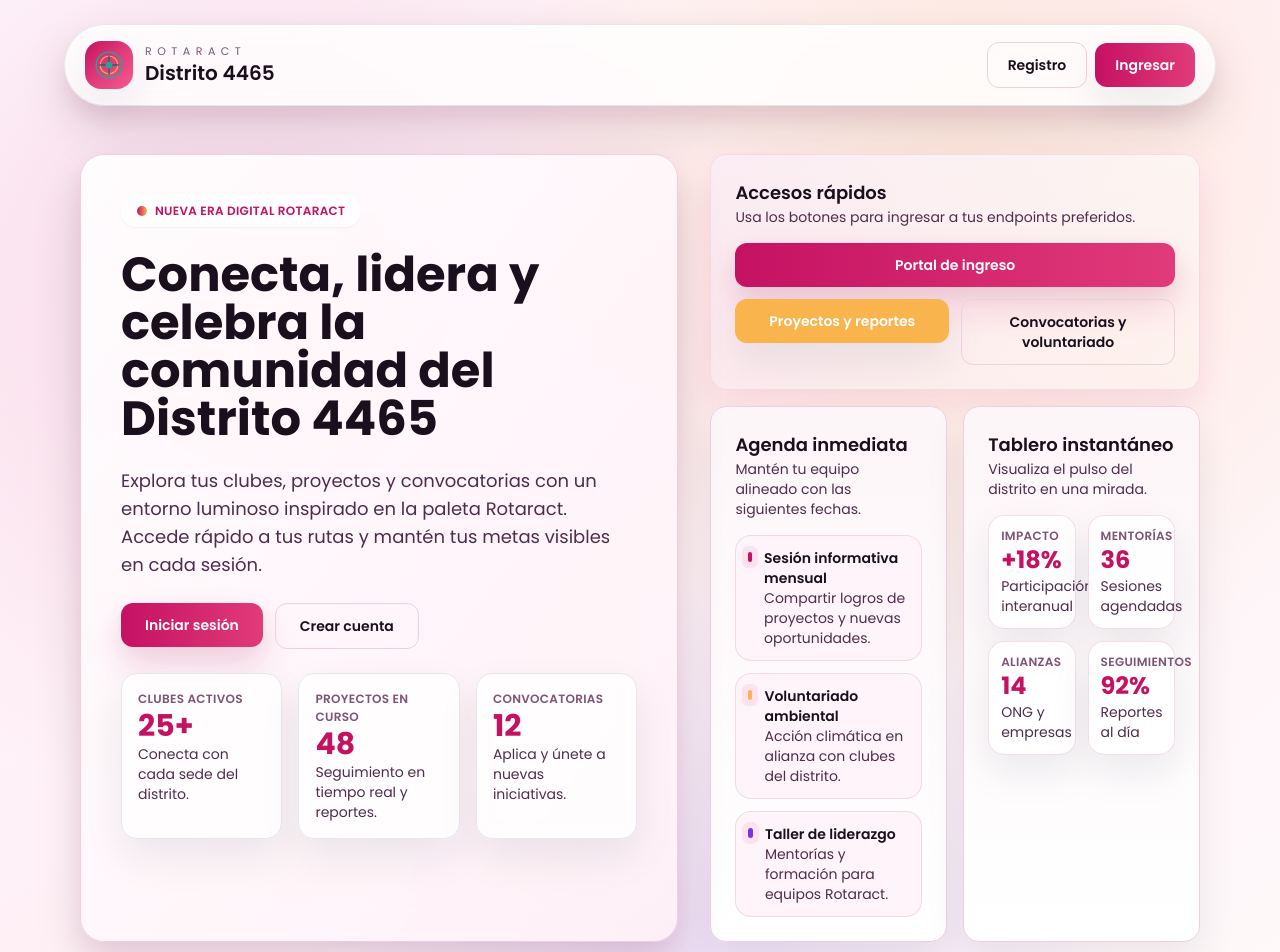
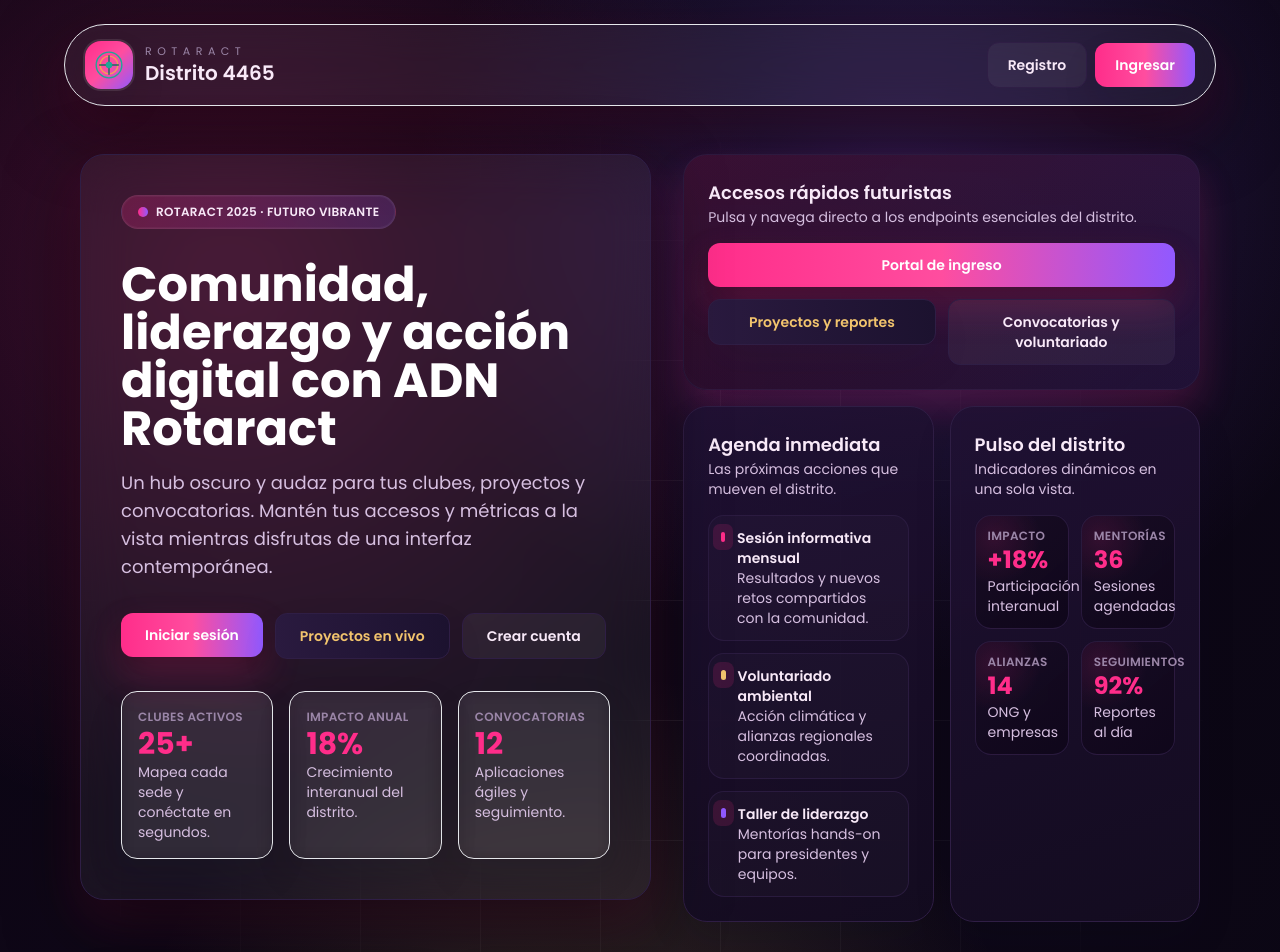
Before and after one commit to JoanSolignac/rotaract_d4465_front, a React (Vite) app: page / in a window 1280 px wide. Shown: the top 952 px of the page. Built offline with nearby package versions, Linux system fonts and the light colour scheme.

Commit message:
Craft dark futuristic Rotaract landing

```diff
--- a/src/assets/theme.css
+++ b/src/assets/theme.css
@@ -1,24 +1,24 @@
 :root {
-  --primary: #c51162;
-  --primary-dark: #9d0f53;
-  --secondary: #f9b44e;
-  --secondary-dark: #d68c1c;
-  --accent: #7a33e4;
+  --primary: #ff2d8a;
+  --primary-dark: #d61f6d;
+  --secondary: #f2c46d;
+  --secondary-dark: #d6a94f;
+  --accent: #9159ff;
 
-  --text-primary: #1a0f1c;
-  --text-secondary: #4f2d4a;
-  --text-muted: #7d5574;
+  --text-primary: #f8e9f8;
+  --text-secondary: #d6bfe0;
+  --text-muted: #9b86a8;
 
-  --bg-surface: #ffffff;
-  --bg-soft: #fff4f9;
-  --bg-panel: #fff7fb;
+  --bg-surface: #0d0716;
+  --bg-soft: #140c20;
+  --bg-panel: #1a102b;
 
-  --border-subtle: #eecfe1;
-  --border-strong: #dcb1cf;
+  --border-subtle: #2f1e45;
+  --border-strong: #5c3f7b;
 
-  --success: #3cbf9a;
-  --warning: #f6b044;
-  --danger: #eb4b4b;
+  --success: #38d6a2;
+  --warning: #f6c45c;
+  --danger: #ff6b6b;
 }
 
 body {
@@ -33,5 +33,5 @@
 .material-surface {
   background: var(--bg-panel);
   border-radius: 1rem;
-  box-shadow: 0 20px 60px rgba(5, 9, 18, 0.45);
+  box-shadow: 0 20px 60px rgba(3, 2, 8, 0.65);
 }
--- a/src/components/ui/Button.tsx
+++ b/src/components/ui/Button.tsx
@@ -12,11 +12,11 @@
 
 const variantClasses: Record<ButtonVariant, string> = {
   primary:
-    "bg-gradient-to-r from-primary to-[#e13b7a] text-white shadow-soft hover:from-primary-dark hover:to-primary focus-visible:ring-primary-dark",
+    "bg-gradient-to-r from-primary via-[#ff4d9f] to-accent text-white shadow-soft hover:from-primary-dark hover:to-accent focus-visible:ring-primary-dark",
   secondary:
-    "bg-secondary text-white shadow-soft hover:bg-secondary/90 focus-visible:ring-secondary/80",
+    "bg-gradient-to-r from-[#2a1a3f] to-[#1c122f] text-secondary shadow-soft hover:brightness-110 focus-visible:ring-secondary/70 border border-border-subtle",
   ghost:
-    "bg-transparent text-text-primary border border-border-subtle hover:bg-[#fbe5f3] focus-visible:ring-primary",
+    "bg-white/5 text-text-primary border border-border-subtle hover:bg-white/10 focus-visible:ring-primary",
 };
 
 export const Button = ({
--- a/src/index.css
+++ b/src/index.css
@@ -8,22 +8,24 @@
 body {
   @apply bg-bg-soft text-text-primary;
   min-height: 100vh;
-  background-image: radial-gradient(circle at 12% 10%, rgba(197, 17, 98, 0.12), transparent 32%),
-    radial-gradient(circle at 82% 0%, rgba(249, 180, 78, 0.18), transparent 30%),
-    radial-gradient(circle at 40% 80%, rgba(124, 58, 237, 0.12), transparent 26%),
-    linear-gradient(145deg, #fff7fc 0%, #fef0f4 45%, #fffdfc 100%);
+  background-color: #0c0715;
+  background-image:
+    radial-gradient(circle at 15% 20%, rgba(255, 45, 138, 0.25), transparent 30%),
+    radial-gradient(circle at 80% 10%, rgba(145, 89, 255, 0.2), transparent 28%),
+    radial-gradient(circle at 50% 85%, rgba(242, 196, 109, 0.18), transparent 32%),
+    linear-gradient(145deg, rgba(7, 2, 12, 0.85) 0%, rgba(12, 6, 20, 0.95) 50%, #0a0712 100%);
   background-attachment: fixed;
 }
 
 button,
 .btn {
-  transition: transform 0.15s ease, box-shadow 0.15s ease;
+  transition: transform 0.2s ease, box-shadow 0.2s ease;
 }
 
 button:hover:not(:disabled),
 .btn:hover:not(:disabled) {
-  transform: translateY(-1px);
-  box-shadow: 0 10px 25px rgba(197, 17, 98, 0.18);
+  transform: translateY(-2px) scale(1.01);
+  box-shadow: 0 16px 40px rgba(255, 45, 138, 0.25);
 }
 
 button:disabled,
@@ -38,6 +40,8 @@
 .swal2-popup {
   font-family: "Poppins", "Inter", system-ui, -apple-system, BlinkMacSystemFont, "Segoe UI", sans-serif;
   border-radius: 1.5rem !important;
+  background: linear-gradient(160deg, #1b102b, #120c1d) !important;
+  color: var(--text-primary) !important;
 }
 
 .swal2-styled {
@@ -47,78 +51,108 @@
 }
 
 .swal2-styled.swal2-confirm {
-  background-color: var(--primary) !important;
+  background: linear-gradient(120deg, var(--primary), var(--accent)) !important;
   color: #fff !important;
-  border: 1px solid var(--primary) !important;
+  border: 1px solid rgba(255, 255, 255, 0.1) !important;
 }
 
 .swal2-styled.swal2-cancel {
-  background-color: #fff !important;
+  background-color: #120c1d !important;
   color: var(--text-primary) !important;
   border: 1px solid var(--border-subtle) !important;
 }
 
 .glass-card {
-  /* Translucent surface card */
-  @apply backdrop-blur-xl rounded-2xl shadow-soft border border-border-subtle;
-  /* Approx 80% opacity of surface */
-  background-color: color-mix(in srgb, var(--bg-surface) 85%, transparent);
-  background-image: linear-gradient(135deg, rgba(197, 17, 98, 0.08), rgba(124, 58, 237, 0.06));
+  @apply backdrop-blur-2xl rounded-3xl shadow-soft border border-border-subtle;
+  background: radial-gradient(circle at 0% 0%, rgba(255, 45, 138, 0.12), transparent 32%),
+    radial-gradient(circle at 100% 0%, rgba(145, 89, 255, 0.12), transparent 28%),
+    color-mix(in srgb, var(--bg-panel) 84%, transparent);
 }
 
 .material-card {
-  @apply rounded-2xl bg-bg-surface shadow-soft border border-border-subtle;
-  background-image: linear-gradient(180deg, rgba(197, 17, 98, 0.04), rgba(255, 255, 255, 0.9));
+  @apply rounded-3xl shadow-soft border border-border-subtle;
+  background: linear-gradient(160deg, rgba(32, 17, 52, 0.92), rgba(20, 12, 32, 0.96));
 }
 
 .page-container {
-  @apply min-h-screen bg-gradient-to-br from-bg-soft via-bg-soft to-bg-surface px-4 py-10;
+  @apply min-h-screen px-4 py-10;
 }
 
 .bg-ambient {
-  background-image:
-    radial-gradient(circle at 18% 20%, rgba(197, 17, 98, 0.12), transparent 34%),
-    radial-gradient(circle at 75% 14%, rgba(249, 180, 78, 0.16), transparent 32%),
-    radial-gradient(circle at 55% 70%, rgba(124, 58, 237, 0.12), transparent 34%),
-    linear-gradient(140deg, #fff8fd 0%, #fff0f6 40%, #fefcfb 100%),
-    linear-gradient(90deg, rgba(197, 17, 98, 0.04) 1px, transparent 1px),
-    linear-gradient(0deg, rgba(197, 17, 98, 0.04) 1px, transparent 1px);
-  background-size: 100%, 100%, 100%, 100%, 120px 120px, 120px 120px;
+  background: radial-gradient(circle at 18% 20%, rgba(255, 45, 138, 0.2), transparent 36%),
+    radial-gradient(circle at 70% 14%, rgba(145, 89, 255, 0.22), transparent 32%),
+    radial-gradient(circle at 45% 80%, rgba(242, 196, 109, 0.18), transparent 34%),
+    linear-gradient(135deg, rgba(12, 6, 20, 0.92) 0%, rgba(13, 7, 23, 0.96) 50%, rgba(10, 6, 18, 0.94) 100%);
+  background-size: 100%;
   background-position: center;
 }
 
+.grid-lines::before,
+.grid-lines::after {
+  content: "";
+  position: absolute;
+  inset: 0;
+  pointer-events: none;
+  background-image: linear-gradient(rgba(255, 255, 255, 0.04) 1px, transparent 1px),
+    linear-gradient(90deg, rgba(255, 255, 255, 0.04) 1px, transparent 1px);
+  background-size: 120px 120px;
+  mask-image: radial-gradient(circle at center, black, transparent 70%);
+}
+
 .shadow-floating {
-  box-shadow: 0 20px 50px rgba(16, 0, 25, 0.12), 0 12px 24px rgba(197, 17, 98, 0.08);
+  box-shadow: 0 25px 70px rgba(0, 0, 0, 0.6), 0 20px 45px rgba(255, 45, 138, 0.16);
 }
 
 .accent-card {
-  background: linear-gradient(135deg, rgba(197, 17, 98, 0.08), rgba(249, 180, 78, 0.08)),
-    linear-gradient(180deg, #fff, #fff7fb);
-  border-color: color-mix(in srgb, var(--border-subtle) 60%, transparent);
-  box-shadow: 0 15px 35px rgba(197, 17, 98, 0.1);
+  background: linear-gradient(135deg, rgba(255, 45, 138, 0.14), rgba(145, 89, 255, 0.12)),
+    linear-gradient(180deg, rgba(24, 12, 36, 0.95), rgba(16, 8, 26, 0.92));
+  border-color: color-mix(in srgb, var(--border-subtle) 70%, transparent);
+  box-shadow: 0 20px 38px rgba(255, 45, 138, 0.18);
 }
 
 .timeline-item {
-  @apply flex items-start gap-3 rounded-2xl bg-bg-soft px-3 py-3;
-  border: 1px solid color-mix(in srgb, var(--border-subtle) 70%, transparent);
+  @apply flex items-start gap-3 rounded-2xl px-3 py-3;
+  background: rgba(255, 255, 255, 0.02);
+  border: 1px solid color-mix(in srgb, var(--border-subtle) 80%, transparent);
 }
 
 .timeline-dot {
   @apply mt-1 h-2.5 w-2.5 rounded-full;
-  box-shadow: 0 0 0 6px rgba(197, 17, 98, 0.08);
+  box-shadow: 0 0 0 8px rgba(255, 45, 138, 0.14);
 }
 
 .stat-pill {
-  @apply rounded-2xl bg-white/85 p-3 shadow-soft backdrop-blur;
-  border: 1px solid color-mix(in srgb, var(--border-subtle) 70%, transparent);
+  @apply rounded-2xl p-3 backdrop-blur;
+  background: radial-gradient(circle at 20% 20%, rgba(255, 45, 138, 0.12), transparent 40%),
+    linear-gradient(140deg, rgba(24, 12, 36, 0.9), rgba(15, 7, 26, 0.95));
+  border: 1px solid color-mix(in srgb, var(--border-subtle) 80%, transparent);
 }
 
 .frosted-panel {
-  background: linear-gradient(145deg, rgba(255, 255, 255, 0.92), rgba(255, 245, 251, 0.96));
-  border: 1px solid color-mix(in srgb, var(--border-subtle) 65%, transparent);
-  box-shadow: 0 16px 36px rgba(16, 0, 25, 0.08);
+  background: linear-gradient(145deg, rgba(25, 13, 38, 0.95), rgba(12, 7, 22, 0.92));
+  border: 1px solid color-mix(in srgb, var(--border-subtle) 70%, transparent);
+  box-shadow: 0 16px 36px rgba(0, 0, 0, 0.45);
 }
 
 .shadow-strong {
-  box-shadow: 0 18px 38px rgba(197, 17, 98, 0.16), 0 8px 20px rgba(0, 0, 0, 0.05);
+  box-shadow: 0 18px 38px rgba(255, 45, 138, 0.24), 0 10px 24px rgba(0, 0, 0, 0.4);
 }
+
+.badge-chip {
+  @apply inline-flex items-center gap-2 rounded-full px-4 py-2 text-xs font-semibold uppercase tracking-wide;
+  background: linear-gradient(120deg, rgba(255, 45, 138, 0.22), rgba(145, 89, 255, 0.18));
+  border: 1px solid rgba(255, 255, 255, 0.08);
+  box-shadow: inset 0 0 0 1px rgba(255, 255, 255, 0.04);
+}
+
+.neon-separator {
+  height: 1px;
+  background: linear-gradient(90deg, transparent, rgba(255, 45, 138, 0.6), transparent);
+}
+
+.grid-card {
+  @apply rounded-2xl p-5;
+  background: linear-gradient(160deg, rgba(27, 16, 43, 0.9), rgba(13, 8, 22, 0.95));
+  border: 1px solid rgba(255, 255, 255, 0.06);
+  box-shadow: 0 20px 50px rgba(0, 0, 0, 0.45);
+}
--- a/src/pages/Home.tsx
+++ b/src/pages/Home.tsx
@@ -11,16 +11,17 @@
   const ctaLabel = role ? "Ir a mi panel" : "Iniciar sesión";
 
   return (
-    <div className="relative min-h-screen overflow-hidden bg-ambient">
-      <div className="pointer-events-none absolute inset-0 opacity-80">
-        <div className="absolute -left-10 top-10 h-64 w-64 rounded-full bg-primary/15 blur-3xl" />
-        <div className="absolute bottom-[-6rem] left-1/3 h-80 w-80 rounded-full bg-secondary/20 blur-3xl" />
-        <div className="absolute -right-10 top-32 h-72 w-72 rounded-full bg-accent/20 blur-3xl" />
+    <div className="relative min-h-screen overflow-hidden bg-ambient text-text-primary">
+      <div className="pointer-events-none absolute inset-0">
+        <div className="absolute inset-0 grid-lines" />
+        <div className="absolute -left-20 top-24 h-64 w-64 rounded-full bg-primary/20 blur-3xl" />
+        <div className="absolute -right-10 top-6 h-56 w-56 rounded-full bg-accent/25 blur-3xl" />
+        <div className="absolute bottom-[-5rem] left-1/3 h-72 w-72 rounded-full bg-secondary/18 blur-3xl" />
       </div>
 
-      <header className="relative mx-auto mt-6 flex max-w-6xl items-center justify-between rounded-full border border-border-subtle/60 bg-white/80 px-5 py-4 shadow-floating backdrop-blur">
+      <header className="relative mx-auto mt-6 flex max-w-6xl items-center justify-between rounded-full border border-border-subtle/70 bg-white/5 px-5 py-4 shadow-floating backdrop-blur-xl">
         <div className="flex items-center gap-3">
-          <div className="flex h-12 w-12 items-center justify-center rounded-2xl bg-gradient-to-br from-primary via-[#e13b7a] to-[#f35c8e] text-white shadow-soft">
+          <div className="flex h-12 w-12 items-center justify-center rounded-2xl bg-gradient-to-br from-primary via-[#ff4d9f] to-accent text-white shadow-soft ring-2 ring-white/10">
             <img src={logo} alt="Rotaract D4465" className="h-7 w-7" />
           </div>
           <div>
@@ -41,24 +42,31 @@
       </header>
 
       <main className="relative mx-auto max-w-6xl space-y-12 px-4 py-12">
-        <section className="grid items-stretch gap-8 lg:grid-cols-[1.1fr,0.9fr]">
-          <div className="relative overflow-hidden rounded-3xl border border-border-subtle bg-gradient-to-br from-white/90 via-[#fff7fb]/90 to-[#fff1f6]/90 p-10 shadow-floating backdrop-blur-xl">
-            <div className="absolute -left-6 -top-8 h-40 w-40 rounded-full bg-primary/10 blur-2xl" />
-            <div className="absolute -right-10 bottom-0 h-48 w-48 rounded-full bg-secondary/20 blur-3xl" />
-            <div className="relative space-y-6">
-              <div className="inline-flex items-center gap-2 rounded-full bg-white/70 px-4 py-2 text-xs font-semibold uppercase tracking-wide text-primary shadow-sm">
-                <span className="h-2.5 w-2.5 rounded-full bg-gradient-to-r from-primary to-secondary" />
-                Nueva era digital Rotaract
+        <section className="grid items-start gap-8 lg:grid-cols-[1.05fr,0.95fr]">
+          <div className="relative overflow-hidden rounded-3xl border border-border-subtle bg-white/5 p-10 shadow-floating backdrop-blur-xl">
+            <div className="absolute -left-10 -top-16 h-56 w-56 rounded-full bg-primary/25 blur-3xl" />
+            <div className="absolute -right-20 bottom-0 h-64 w-64 rounded-full bg-accent/30 blur-3xl" />
+            <div className="relative space-y-8">
+              <div className="badge-chip">
+                <span className="h-2.5 w-2.5 rounded-full bg-gradient-to-r from-primary to-accent" />
+                Rotaract 2025 · Futuro vibrante
               </div>
-              <h2 className="text-4xl font-bold leading-tight text-text-primary md:text-5xl">
-                Conecta, lidera y celebra la comunidad del Distrito 4465
-              </h2>
-              <p className="max-w-2xl text-lg text-text-secondary">
-                Explora tus clubes, proyectos y convocatorias con un entorno luminoso inspirado en la paleta Rotaract. Accede rápido a tus rutas y mantén tus metas visibles en cada sesión.
-              </p>
+              <div className="space-y-4">
+                <h2 className="text-4xl font-bold leading-tight text-white md:text-5xl">
+                  Comunidad, liderazgo y acción digital con ADN Rotaract
+                </h2>
+                <p className="max-w-2xl text-lg text-text-secondary">
+                  Un hub oscuro y audaz para tus clubes, proyectos y convocatorias. Mantén tus accesos y métricas a la vista mientras disfrutas de una interfaz contemporánea.
+                </p>
+              </div>
               <div className="flex flex-wrap gap-3">
                 <Link to={ctaHref}>
                   <Button className="px-6 py-3 text-base shadow-strong">{ctaLabel}</Button>
+                </Link>
+                <Link to="/dashboard/proyectos">
+                  <Button variant="secondary" className="px-6 py-3 text-base">
+                    Proyectos en vivo
+                  </Button>
                 </Link>
                 <Link to="/auth/register">
                   <Button variant="ghost" className="px-6 py-3 text-base">
@@ -68,19 +76,19 @@
               </div>
 
               <div className="grid gap-4 md:grid-cols-3">
-                {["Clubes activos", "Proyectos en curso", "Convocatorias"].map((label, idx) => (
+                {["Clubes activos", "Impacto anual", "Convocatorias"].map((label, idx) => (
                   <div
                     key={label}
-                    className="rounded-2xl border border-border-subtle/70 bg-white/80 p-4 shadow-soft backdrop-blur"
+                    className="rounded-2xl border border-border-subtle/70 bg-white/5 p-4 shadow-soft backdrop-blur"
                   >
                     <p className="text-[12px] font-semibold uppercase tracking-wide text-text-muted">{label}</p>
                     <p className="text-3xl font-bold text-primary">
-                      {idx === 0 ? "25+" : idx === 1 ? "48" : "12"}
+                      {idx === 0 ? "25+" : idx === 1 ? "18%" : "12"}
                     </p>
                     <p className="text-sm text-text-secondary">
-                      {idx === 0 && "Conecta con cada sede del distrito."}
-                      {idx === 1 && "Seguimiento en tiempo real y reportes."}
-                      {idx === 2 && "Aplica y únete a nuevas iniciativas."}
+                      {idx === 0 && "Mapea cada sede y conéctate en segundos."}
+                      {idx === 1 && "Crecimiento interanual del distrito."}
+                      {idx === 2 && "Aplicaciones ágiles y seguimiento."}
                     </p>
                   </div>
                 ))}
@@ -90,8 +98,8 @@
 
           <div className="grid gap-4">
             <Card
-              title="Accesos rápidos"
-              description="Usa los botones para ingresar a tus endpoints preferidos."
+              title="Accesos rápidos futuristas"
+              description="Pulsa y navega directo a los endpoints esenciales del distrito."
               className="accent-card"
             >
               <div className="grid gap-3 sm:grid-cols-2">
@@ -116,38 +124,38 @@
             <div className="grid gap-4 md:grid-cols-2">
               <Card
                 title="Agenda inmediata"
-                description="Mantén tu equipo alineado con las siguientes fechas."
-                className="bg-white/90"
+                description="Las próximas acciones que mueven el distrito."
+                className="bg-white/5"
               >
                 <div className="space-y-3 text-sm text-text-secondary">
                   <div className="timeline-item">
                     <span className="timeline-dot bg-primary" />
                     <div>
                       <p className="font-semibold text-text-primary">Sesión informativa mensual</p>
-                      <p>Compartir logros de proyectos y nuevas oportunidades.</p>
+                      <p>Resultados y nuevos retos compartidos con la comunidad.</p>
                     </div>
                   </div>
                   <div className="timeline-item">
                     <span className="timeline-dot bg-secondary" />
                     <div>
                       <p className="font-semibold text-text-primary">Voluntariado ambiental</p>
-                      <p>Acción climática en alianza con clubes del distrito.</p>
+                      <p>Acción climática y alianzas regionales coordinadas.</p>
                     </div>
                   </div>
                   <div className="timeline-item">
                     <span className="timeline-dot bg-accent" />
                     <div>
                       <p className="font-semibold text-text-primary">Taller de liderazgo</p>
-                      <p>Mentorías y formación para equipos Rotaract.</p>
+                      <p>Mentorías hands-on para presidentes y equipos.</p>
                     </div>
                   </div>
                 </div>
               </Card>
 
               <Card
-                title="Tablero instantáneo"
-                description="Visualiza el pulso del distrito en una mirada."
-                className="bg-gradient-to-br from-[#fff4f9] via-white to-[#fdf6ff]"
+                title="Pulso del distrito"
+                description="Indicadores dinámicos en una sola vista."
+                className="bg-gradient-to-br from-[#1d0f30] via-[#140b25] to-[#0f091b]"
               >
                 <div className="grid grid-cols-2 gap-3 text-sm text-text-secondary">
                   <div className="stat-pill">
@@ -176,17 +184,17 @@
           </div>
         </section>
 
-        <section className="grid gap-4 md:grid-cols-3">
+        <section className="grid gap-4 lg:grid-cols-3">
           <Card
-            title="Clubes y contactos"
-            description="Consulta sedes, horarios y puntos de comunicación."
+            title="Mapa de clubes"
+            description="Conecta con cada ciudad y coordina en tiempo récord."
             className="frosted-panel"
           >
             <div className="grid grid-cols-2 gap-3 text-sm text-text-secondary">
               {"Lima Cusco Arequipa Trujillo Piura Chiclayo".split(" ").map((city) => (
                 <span
                   key={city}
-                  className="rounded-xl bg-white/80 px-3 py-2 text-text-primary shadow-soft ring-1 ring-border-subtle/80"
+                  className="rounded-xl bg-white/5 px-3 py-2 text-text-primary shadow-soft ring-1 ring-border-subtle/60"
                 >
                   {city}
                 </span>
@@ -194,14 +202,14 @@
             </div>
           </Card>
           <Card
-            title="Experiencia amigable"
-            description="Accesibilidad, microinteracciones y jerarquías claras."
+            title="Experiencia 2025"
+            description="Microinteracciones, accesibilidad y color story Rotaract."
             className="frosted-panel"
           >
             <ul className="space-y-3 text-sm text-text-secondary">
-              <li>• Gradientes suaves inspirados en la identidad Rotaract.</li>
-              <li>• Cards luminosas con borde delineado y sombras flotantes.</li>
-              <li>• Botones consistentes con énfasis en acciones clave.</li>
+              <li>• Gradientes oscuros con destellos magenta y dorado.</li>
+              <li>• Tarjetas con vidrio holográfico y líneas de grilla futurista.</li>
+              <li>• Botones con glow y contrastes para acciones clave.</li>
             </ul>
           </Card>
           <Card
@@ -220,9 +228,9 @@
       </main>
 
       <footer className="relative mx-auto max-w-6xl px-4 pb-12 text-sm text-text-secondary">
-        <div className="flex flex-col gap-3 rounded-2xl border border-border-subtle/60 bg-white/85 p-4 text-center shadow-floating backdrop-blur md:flex-row md:items-center md:justify-between md:text-left">
+        <div className="flex flex-col gap-3 rounded-2xl border border-border-subtle/80 bg-white/5 p-4 text-center shadow-floating backdrop-blur md:flex-row md:items-center md:justify-between md:text-left">
           <p className="font-semibold text-text-primary">Rotaract Distrito 4465</p>
-          <p>© {new Date().getFullYear()}. Construimos comunidad con propósito.</p>
+          <p>© {new Date().getFullYear()}. Comunidad audaz con propósito.</p>
           <div className="flex items-center justify-center gap-2 text-text-muted">
             <span className="h-2 w-2 rounded-full bg-primary" />
             <span className="h-2 w-2 rounded-full bg-secondary" />
```
